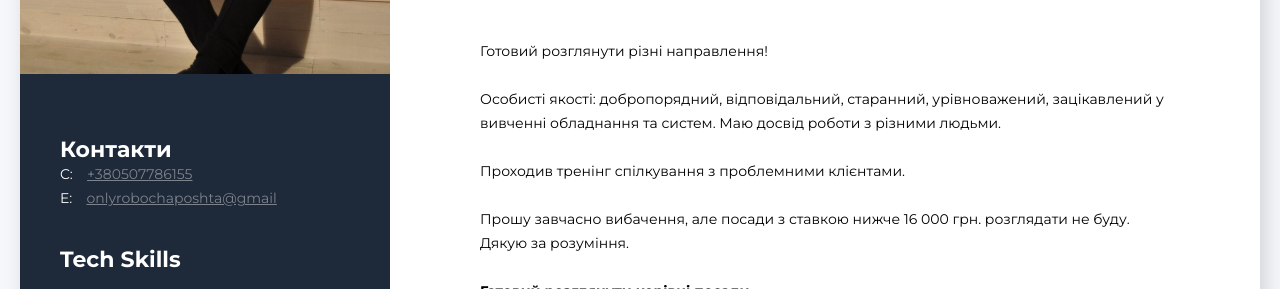
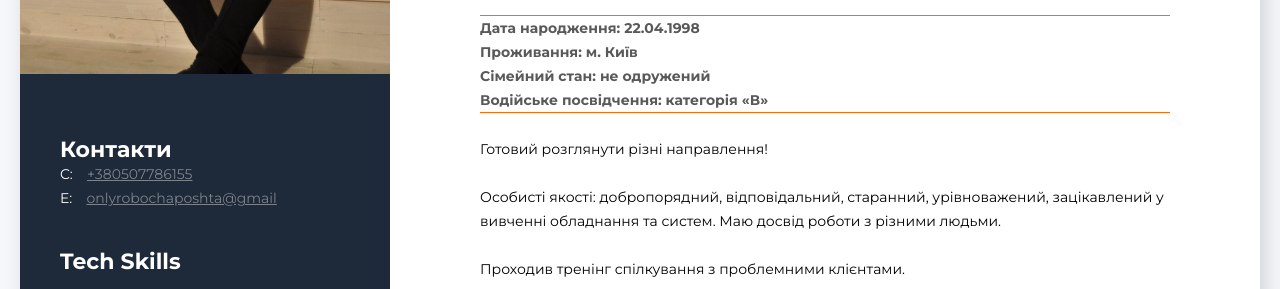
Before and after one commit to Luno-front-end/resume, a plain HTML site: page index.html in a window 1280 px wide. Shown: the part 407-696 px from the top of the page. Drawn offline with Linux system fonts and the light colour scheme.

Commit message:
add info

```diff
--- a/CSS/style.css
+++ b/CSS/style.css
@@ -32,8 +32,6 @@ body {
   padding: 110px 90px 110px 90px;
 }
 .contacts-container {
-  position: fixed;
-
   margin-top: 60px;
   margin-left: 40px;
   margin-right: 60px;
@@ -66,7 +64,7 @@ body {
   margin-bottom: 20px;
 }
 .Tech-Skills-conteiner {
-  margin-top: 170px;
+  margin-top: 40px;
   margin-left: 40px;
   margin-right: 40px;
 }
@@ -91,6 +89,14 @@ body {
   font-size: 45px;
   font-weight: 700;
   line-height: 89px;
+}
+
+.opisanie-container .list-info {
+  list-style: none;
+}
+.list-info {
+  border-top: 1px solid #ff6b08;
+  border-bottom: 1px solid #ff6b08;
 }
 .opisanie {
   font-size: 14px;
--- a/index.html
+++ b/index.html
@@ -86,6 +86,13 @@
           <h2 class="work">Комп'ютерний інженер</h2>
           <h3 class="work">Front-End Developer (проходжу проф.курси)</h3>
           <h1 class="name">Заїка Максим Костянтинович</h1>
+
+          <ul class="list-info">
+              <li class="prof-info-text"> <b> Дата народження: 22.04.1998</b></li>
+              <li class="prof-info-text"> <b> Проживання: м. Київ</b></li>
+            <li class="prof-info-text"> <b> Сімейний стан: не одружений</b></li>
+            <li class="prof-info-text"> <b> Водійське посвідчення: категорія «В»</b></li>
+          </ul>
 
           <p class="opisanie">
             Готовий розглянути різні направлення!
```
Also changed, not shown: 1 other file.
